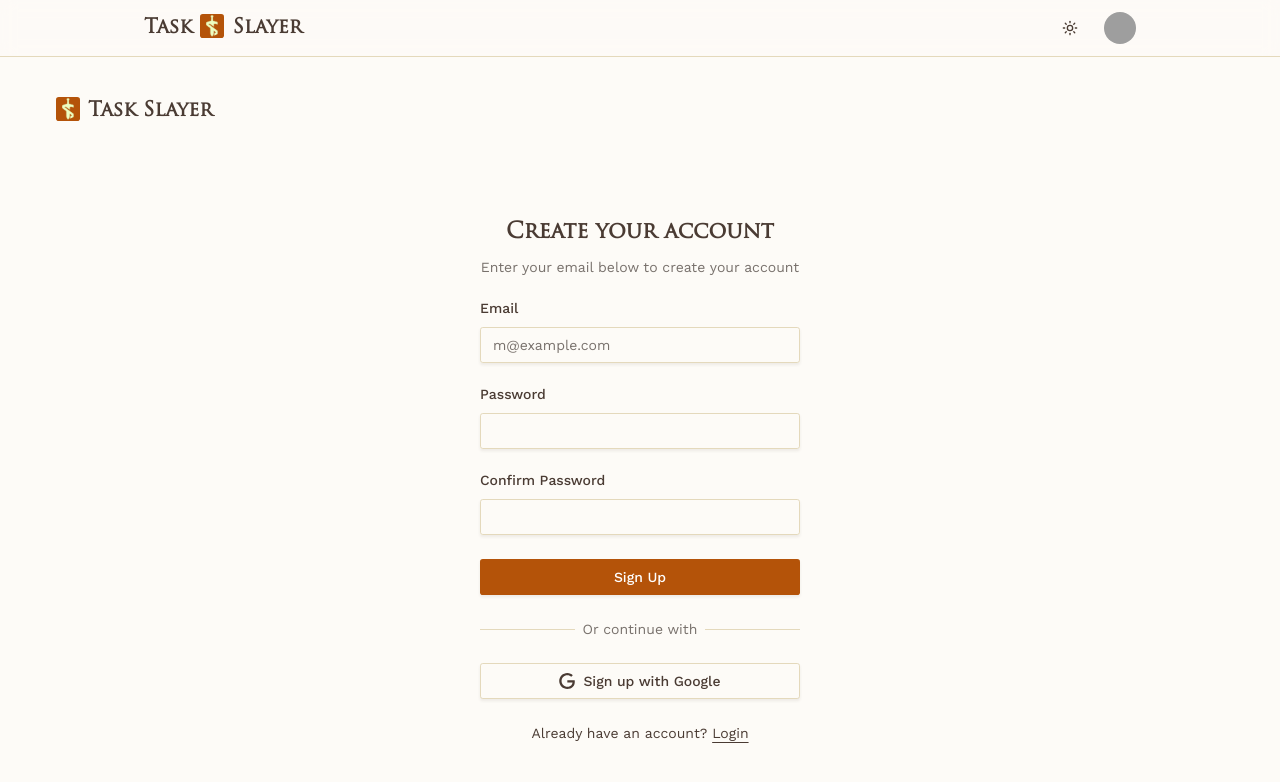
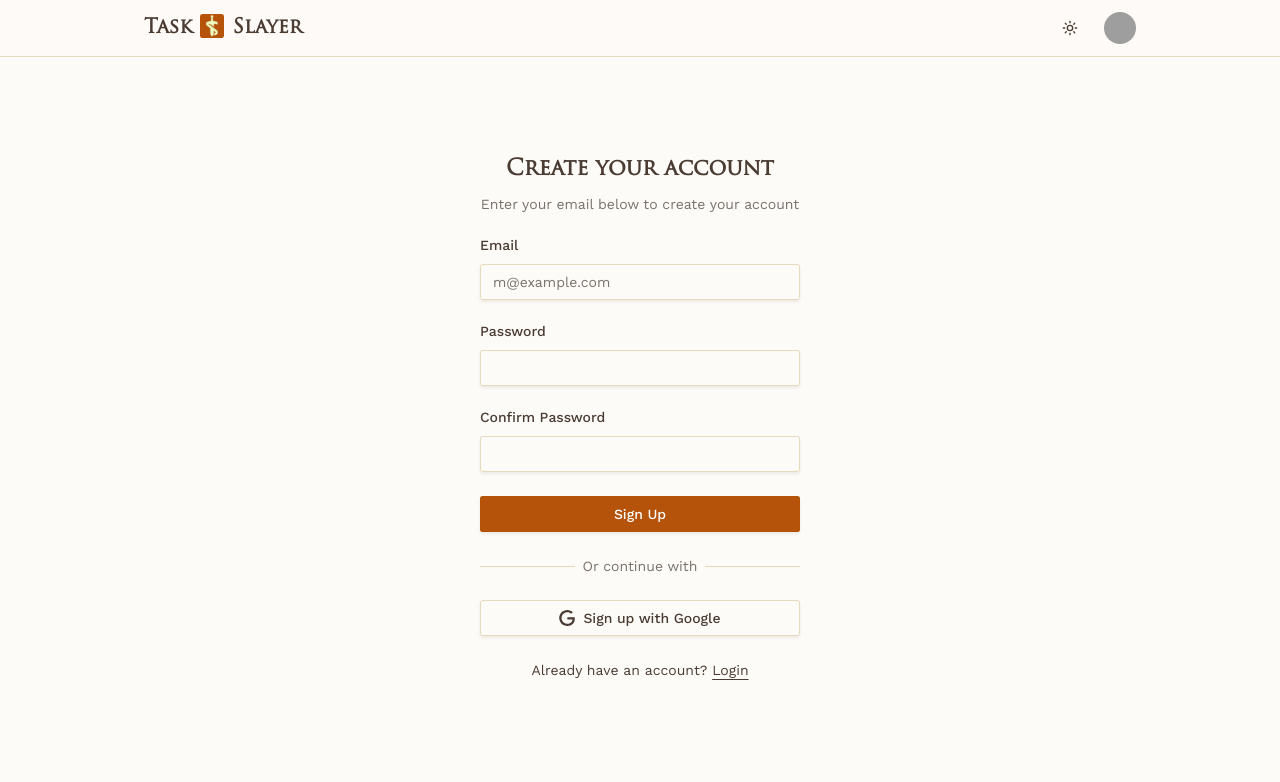
Before and after one commit to BS-Joy/task-slayer, a Next.js app: page /signup in a window 1280 px wide. Shown: the top 782 px of the page. Built offline with nearby package versions, Linux system fonts and the light colour scheme; grey boxes are pictures that could not be loaded.

Commit message:
signup and login page redirect fixed

```diff
--- a/app/login/page.js
+++ b/app/login/page.js
@@ -6,31 +6,10 @@ import Link from "next/link";
 
 export default function LoginPage() {
   return (
-    <div className="grid min-h-svh">
-      <div className="flex flex-col gap-4 p-6 md:p-10">
-        <div className="flex justify-center gap-2 md:justify-start">
-          <Link
-            href="#"
-            className="flex gap-2 font-bold text-xl font-trajan-pro"
-          >
-            <div className="bg-primary text-primary-foreground flex size-6 items-center justify-center rounded-md">
-              <Image src={logo} alt="logo" />
-            </div>
-            Task Slayer
-          </Link>
-        </div>
-        <div className="flex flex-1 items-center justify-center">
-          <div className="w-full max-w-xs">
-            <LoginForm />
-          </div>
-        </div>
+    <div className="flex flex-1 items-center justify-center mt-24">
+      <div className="w-full max-w-xs">
+        <LoginForm />
       </div>
-      {/* <div className="bg-muted relative hidden lg:block">
-        <img
-          src="/placeholder.svg"
-          alt="Image"
-          className="absolute inset-0 h-full w-full object-cover dark:brightness-[0.2] dark:grayscale" />
-      </div> */}
     </div>
   );
 }
--- a/app/signup/page.js
+++ b/app/signup/page.js
@@ -1,24 +1,12 @@
-import { SignupForm } from "@/components/signup/login-form";
+import { SignupForm } from "@/components/signup/signup-form";
 import Image from "next/image";
 import logo from "@/public/logo.png";
 
 const Page = () => {
   return (
-    <div className="grid min-h-svh">
-      <div className="flex flex-col gap-4 p-6 md:p-10">
-        <div className="flex justify-center gap-2 md:justify-start">
-          <a href="#" className="flex gap-2 font-bold text-xl font-trajan-pro">
-            <div className="bg-primary text-primary-foreground flex size-6 items-center justify-center rounded-md">
-              <Image src={logo} alt="logo" />
-            </div>
-            Task Slayer
-          </a>
-        </div>
-        <div className="flex flex-1 items-center justify-center">
-          <div className="w-full max-w-xs">
-            <SignupForm />
-          </div>
-        </div>
+    <div className="flex flex-1 items-center justify-center mt-24">
+      <div className="w-full max-w-xs">
+        <SignupForm />
       </div>
     </div>
   );
--- a/components/login/login-form.jsx
+++ b/components/login/login-form.jsx
@@ -2,6 +2,7 @@ import { cn } from "@/lib/utils";
 import { Button } from "@/components/ui/button";
 import { Input } from "@/components/ui/input";
 import { Label } from "@/components/ui/label";
+import Link from "next/link";
 
 export function LoginForm({ className, ...props }) {
   return (
@@ -51,9 +52,9 @@ export function LoginForm({ className, ...props }) {
       </div>
       <div className="text-center text-sm">
         Don&apos;t have an account?{" "}
-        <a href="#" className="underline underline-offset-4">
+        <Link href="/signup" className="underline underline-offset-4">
           Sign up
-        </a>
+        </Link>
       </div>
     </form>
   );
--- a/components/signup/login-form.jsx
+++ b/components/signup/signup-form.jsx
@@ -47,7 +47,7 @@ export function SignupForm({ className, ...props }) {
       </div>
       <div className="text-center text-sm">
         Already have an account?{" "}
-        <a href="#" className="underline underline-offset-4">
+        <a href="/login" className="underline underline-offset-4">
           Login
         </a>
       </div>
```
